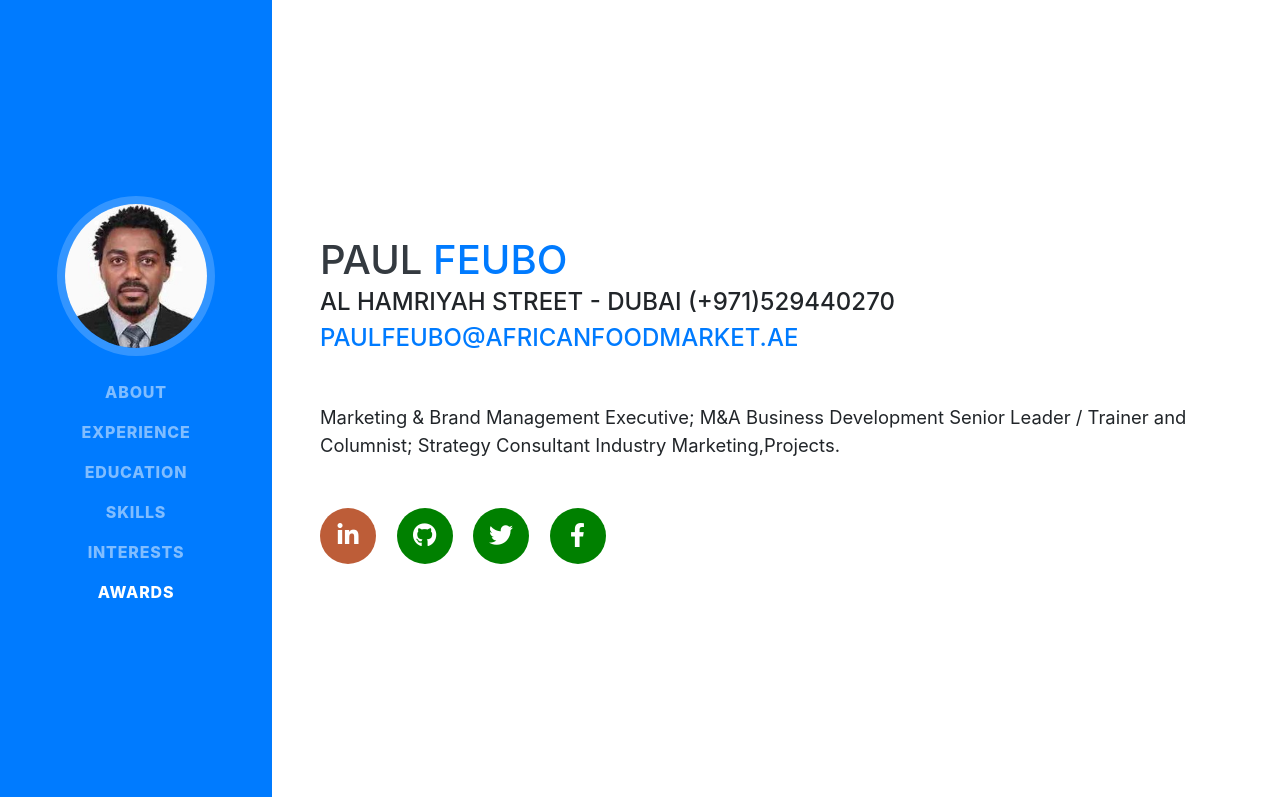
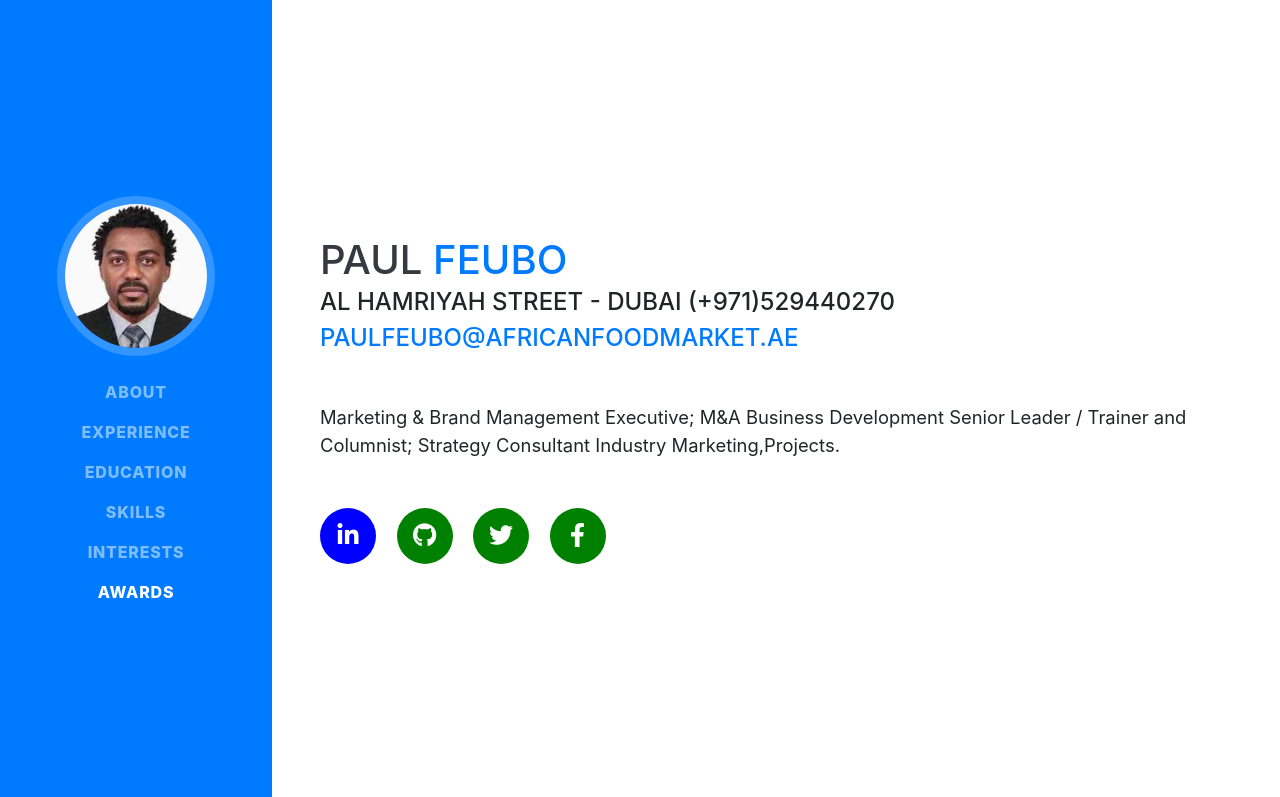
Before and after one commit to feubo/myporfolio, a website with bundled scripts: page index.html in a window 1280 px wide. In both pictures the pointer is over the link 348 px from the left and 535 px from the top of the page. Shown: the top 797 px of the page. Built offline with nearby package versions, Linux system fonts and the light colour scheme; a web font is replaced by a local one.

Commit message:
css changed

```diff
--- a/css/resume.css
+++ b/css/resume.css
@@ -72,7 +72,7 @@ p.lead {
 }
 
 .social-icons a:hover {
-  background-color: #BD5D38;
+  background-color: blue;
 }
 
 .dev-icons {
```
